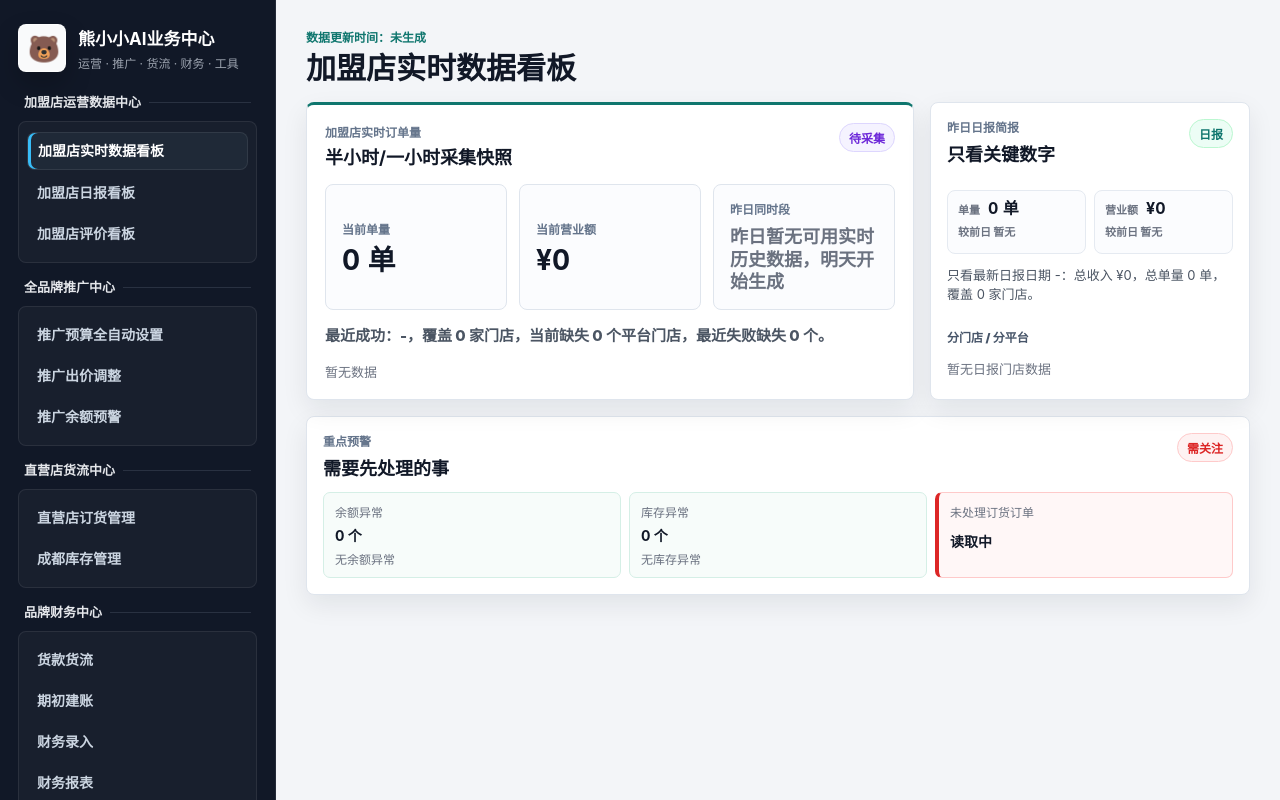
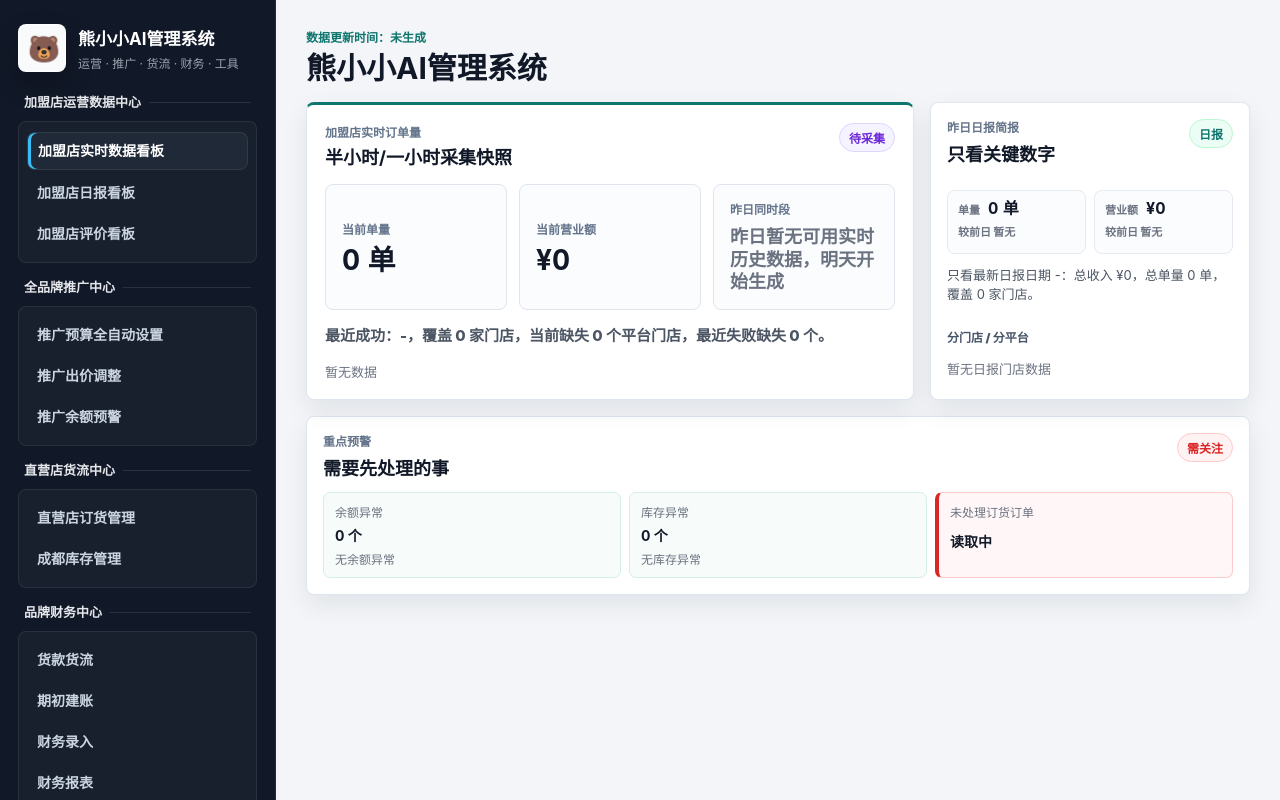
Before and after one commit to Summer4987/operation--workbench, a plain HTML site: page index.html in a window 1280 px wide. Drawn offline with Linux system fonts and the light colour scheme; no server answers; a script that the page names is missing.

Commit message:
Use management system top title

```diff
--- a/index.html
+++ b/index.html
@@ -3,7 +3,7 @@
   <head>
     <meta charset="utf-8" />
     <meta name="viewport" content="width=device-width, initial-scale=1" />
-    <title>熊小小AI业务中心</title>
+    <title>熊小小AI管理系统</title>
     <link rel="stylesheet" href="./workbench.css?v=20260617-supply-chain-flow" />
   </head>
   <body>
@@ -12,7 +12,7 @@
         <div class="brand">
           <span class="brand-mark" aria-hidden="true"><span class="brand-emoji">🐻</span></span>
           <div>
-            <strong>熊小小AI业务中心</strong>
+            <strong>熊小小AI管理系统</strong>
             <span>运营 · 推广 · 货流 · 财务 · 工具</span>
           </div>
         </div>
@@ -76,7 +76,7 @@
         <header class="topbar" id="overview">
           <div>
             <p class="kicker" id="generatedAt">等待数据</p>
-            <h1>加盟店实时数据看板</h1>
+            <h1>熊小小AI管理系统</h1>
           </div>
         </header>
 
```
